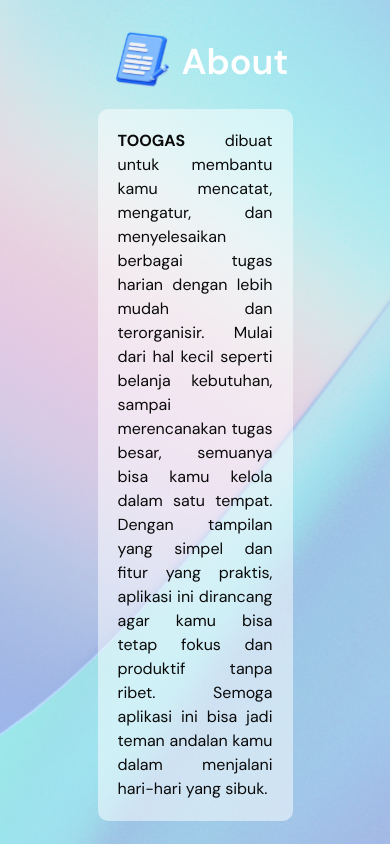
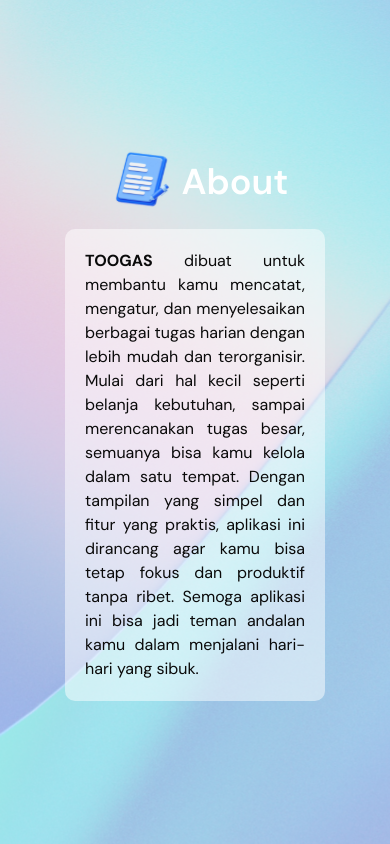
Before and after one commit to muhnatha/TodoList, a Next.js app in the folder frontend/: page /about in a window 390 px wide. Built offline with nearby package versions, Linux system fonts and the light colour scheme.

Commit message:
fix: Responsive about page

```diff
--- a/frontend/src/app/about/page.js
+++ b/frontend/src/app/about/page.js
@@ -10,7 +10,7 @@
                 <Image src="/toogas2.svg" alt='toogas' width={80} height={80} className='mb-2'/>
                 <h1 className='text-white text-4xl font-semibold'>About</h1>
             </div>
-            <div className='bg-white/50 rounded-lg max-w-1/2'>
+            <div className='bg-white/50 rounded-lg max-w-2/3 sm:max-w-1/2'>
                 <div className='p-5'>
                     <p className='text-justify'><span className='font-bold'>TOOGAS</span> dibuat untuk membantu kamu mencatat, mengatur, dan menyelesaikan berbagai tugas harian dengan lebih mudah dan terorganisir.
                         Mulai dari hal kecil seperti belanja kebutuhan, sampai merencanakan tugas besar, semuanya bisa kamu kelola dalam satu tempat. Dengan
```
